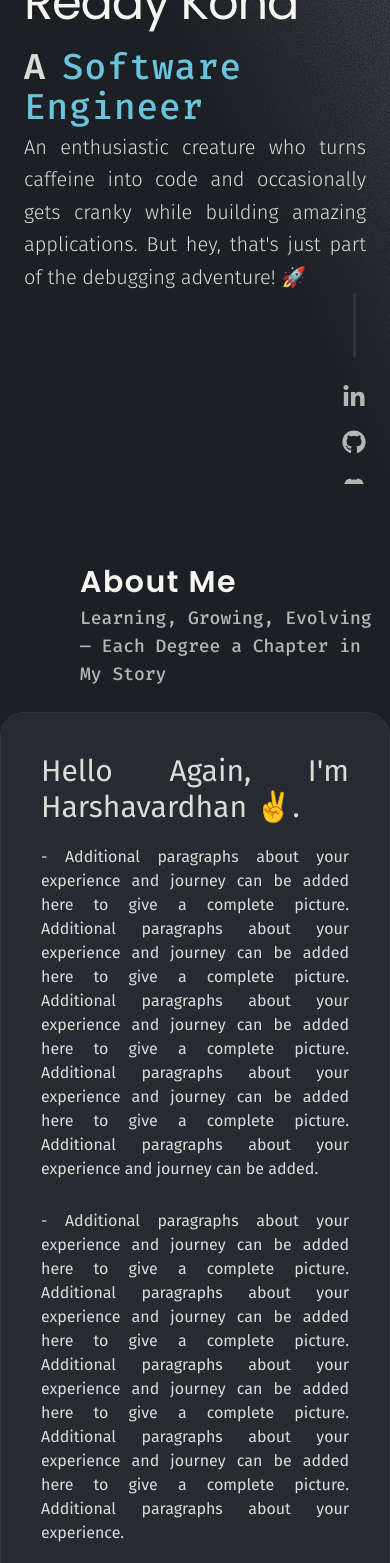
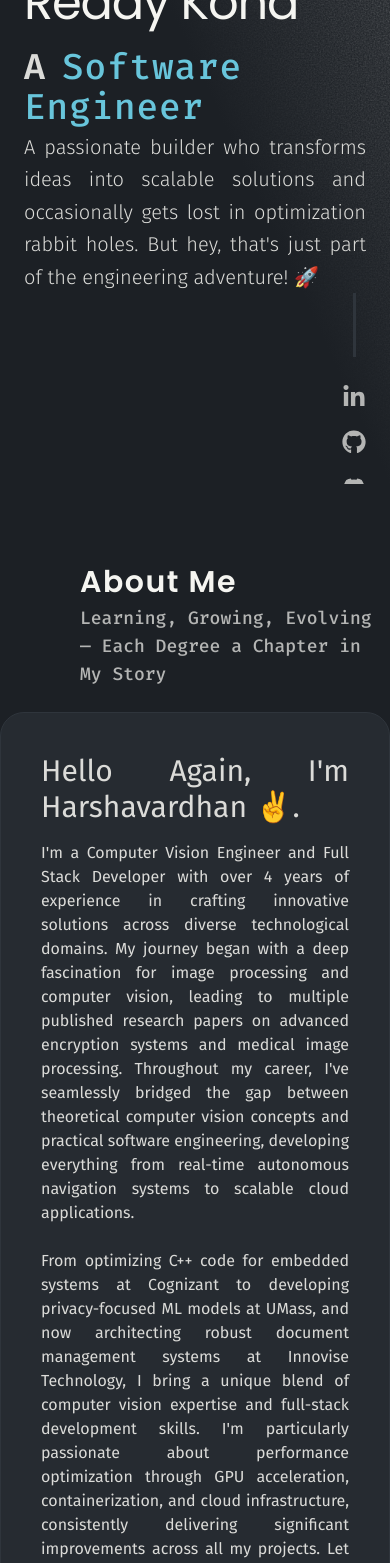
Before and after one commit to HarshavardhanKona06/hk.folio, a Next.js app: page / in a window 390 px wide. Shown: the part 360-1923 px from the top of the page. Built offline with nearby package versions, Linux system fonts and the light colour scheme.

Commit message:
Update links and content in home and About

```diff
--- a/src/components/sections/aboutMeSection.tsx
+++ b/src/components/sections/aboutMeSection.tsx
@@ -21,37 +21,21 @@ export default function AboutMeSection() {
 
             {/* Section Content */}
             <div className='max-w-7xl mx-auto flex flex-col lg:flex-row gap-6'>
-                <div className='lg:w-3/4 bg-bg-secondary-dark rounded-3xl border border-border-dark p-10 space-y-6'>
-                    <div className='text-text-secondary-dark font-firaSans text-justify space-y-5'>
+                <div className='lg:w-3/4 bg-bg-secondary-dark rounded-3xl border border-border-dark p-10 space-y-4'>
+                    <div className='text-text-secondary-dark font-firaSans text-justify space-y-4'>
                         <h1 className='text-3xl'>
                             Hello Again, I&#39;m Harshavardhan ✌️.
                         </h1>
                         <p className="pb-2">
-                            - Additional paragraphs about your experience and journey can be added
-                            here to give a complete picture. Additional paragraphs about your experience and
-                            journey
-                            can be added
-                            here to give a complete picture.
-                            Additional paragraphs about your experience and journey can be added
-                            here to give a complete picture.
-                            Additional paragraphs about your experience and journey can be added
-                            here to give a complete picture. Additional paragraphs about your experience and journey can
-                            be added.
+                            I&#39;m a Computer Vision Engineer and Full Stack Developer with over 4 years of experience in crafting innovative solutions across diverse technological domains. My journey began with a deep fascination for image processing and computer vision, leading to multiple published research papers on advanced encryption systems and medical image processing. Throughout my career, I&#39;ve seamlessly bridged the gap between theoretical computer vision concepts and practical software engineering, developing everything from real-time autonomous navigation systems to scalable cloud applications.
                         </p>
                         <p>
-                            - Additional paragraphs about your experience and journey can be added
-                            here to give a complete picture. Additional paragraphs about your experience and
-                            journey
-                            can be added
-                            here to give a complete picture.
-                            Additional paragraphs about your experience and journey can be added
-                            here to give a complete picture.
-                            Additional paragraphs about your experience and journey can be added
-                            here to give a complete picture. Additional paragraphs about your experience.
+                            From optimizing C++ code for embedded systems at Cognizant to developing privacy-focused ML models at UMass, and now architecting robust document management systems at Innovise Technology, I bring a unique blend of computer vision expertise and full-stack development skills. I&#39;m particularly passionate about performance optimization through GPU acceleration, containerization, and cloud infrastructure, consistently delivering significant improvements across all my projects. Let me share with you how my diverse experience could contribute to your team&#39;s success.
                         </p>
                     </div>
 
                     <button
+                        onClick={() => window.open('https://drive.google.com/file/d/1IjmHBYHZLsPYcOzLM11FNWBUvlX0JMkt/view', '_blank', 'noopener,noreferrer')}
                         className="inline-flex items-center gap-3 px-5 py-2 bg-bg-primary-dark border border-teal-dark text-teal-dark hover:text-teal-hover-dark hover:border-teal-hover-dark rounded-full transition-colors">
                         <FontAwesomeIcon icon={faFile} className="w-5 h-5"/>
                         <span className="font-firaCode font-medium text-md">View My Resume</span>
@@ -59,7 +43,7 @@ export default function AboutMeSection() {
                 </div>
 
                 <div className='lg:w-1/4 rounded-3xl border border-border-dark'>
-                    <div className="w-full h-[28rem] relative">
+                    <div className="w-full h-[30rem] relative">
                         <Image
                             src="/personal-snapshot.png"
                             alt="Profile"
--- a/src/components/sections/landingSection.tsx
+++ b/src/components/sections/landingSection.tsx
@@ -78,9 +78,8 @@ export default function LandingSection() {
 
                             {/* Description */}
                             <p className='text-xl md:text-2xl text-text-secondary-dark font-light leading-relaxed max-w-3xl text-justify'>
-                                An enthusiastic creature who turns caffeine into code and occasionally gets cranky while
-                                building amazing applications.
-                                But hey, that&#39;s just part of the debugging adventure! 🚀
+                                A passionate builder who transforms ideas into scalable solutions and occasionally gets lost in
+                                optimization rabbit holes. But hey, that&#39;s just part of the engineering adventure! 🚀
                             </p>
                         </div>
 
@@ -88,7 +87,7 @@ export default function LandingSection() {
                         <div className='absolute right-0 flex flex-col items-center space-y-4'>
                             <div className='w-[3px] h-16 bg-border-dark mb-3'></div>
                             <a
-                                href='https://linkedin.com'
+                                href='https://linkedin.com/in/harshavardhankona'
                                 target='_blank'
                                 rel='noopener noreferrer'
                                 className='text-text-tertiary-dark hover:text-[#0B65C2] transform transition-all duration-300 hover:-translate-y-1'
@@ -96,7 +95,7 @@ export default function LandingSection() {
                                 <FontAwesomeIcon icon={faLinkedinIn} className='w-6 h-6'/>
                             </a>
                             <a
-                                href='https://github.com'
+                                href='https://github.com/kshvr16'
                                 target='_blank'
                                 rel='noopener noreferrer'
                                 className='text-text-tertiary-dark hover:text-[#FFFFFF] transform transition-all duration-300 hover:-translate-y-1'
@@ -104,7 +103,7 @@ export default function LandingSection() {
                                 <FontAwesomeIcon icon={faGithub} className='w-6 h-6'/>
                             </a>
                             <a
-                                href='https://twitter.com'
+                                href='https://discord.com'
                                 target='_blank'
                                 rel='noopener noreferrer'
                                 className='text-text-tertiary-dark hover:text-[#5865F2] transform transition-all duration-300 hover:-translate-y-1'
```
